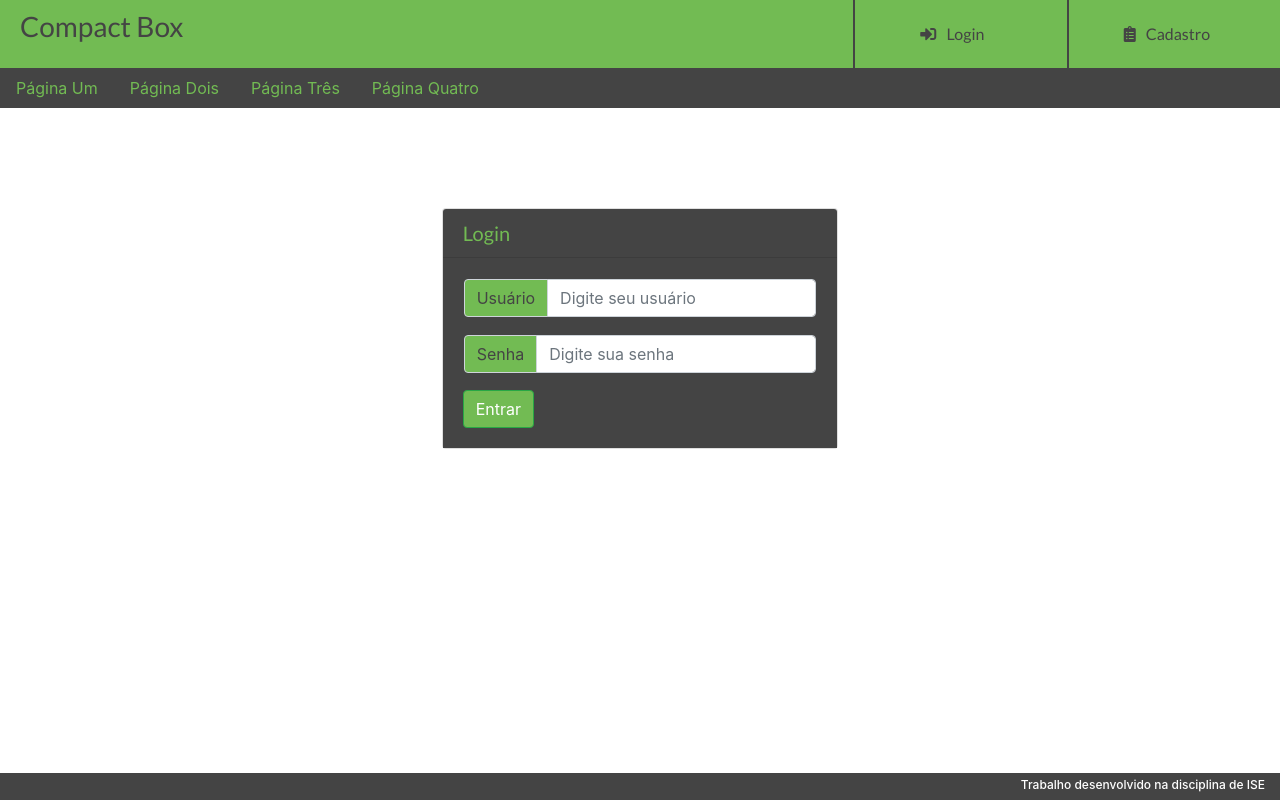
After one commit to hermino/Compact_Box_a_Smart_Outlet, a PHP site: page /login.php in a window 1280 px wide. The commit adds this page. Run offline with PHP 8.4, Linux system fonts and the light colour scheme; some libraries are stand-ins or nearby versions.

Commit message:
Criando a pagina de login

```diff
--- a/estilo/css/estilo.css
+++ b/estilo/css/estilo.css
@@ -7,36 +7,52 @@ body {
   display: flex;
   flex-direction: column;
   min-height: 100%; }
-  body .container-fluid .primeira {
+  body .pg-header .primeira {
     background-color: #72bb53; }
-    body .container-fluid .primeira .col-md-8 {
+    body .pg-header .primeira .col-md-8 {
       font-family: Lato;
       color: #444444; }
-      body .container-fluid .primeira .col-md-8 h3 {
+      body .pg-header .primeira .col-md-8 h3 {
         padding: 10px 5px; }
-    body .container-fluid .primeira .col-md-2 .row .login {
+    body .pg-header .primeira .col-md-2 .row .login {
       color: #444444;
       text-decoration: none;
       font-family: Lato;
       text-align: right;
-      padding: 20px 55px;
+      padding: 22px 65px;
       border-left: 2px solid #444444; }
-      body .container-fluid .primeira .col-md-2 .row .login i {
+      body .pg-header .primeira .col-md-2 .row .login i {
         margin-right: 7px; }
-    body .container-fluid .primeira .col-md-2 .row .cadastro {
+    body .pg-header .primeira .col-md-2 .row .cadastro {
       color: #444444;
       font-family: Lato;
       text-decoration: none;
       font-family: Lato;
-      padding: 20px 50px;
+      padding: 22px 55px;
       border-left: 2px solid #444444;
       border-width: 0px 0px 0px 2px; }
-      body .container-fluid .primeira .col-md-2 .row .cadastro i {
+      body .pg-header .primeira .col-md-2 .row .cadastro i {
         margin-right: 7px; }
-  body .container-fluid .segunda {
+  body .pg-header .segunda {
     background-color: #444444; }
-    body .container-fluid .segunda .nav .nav-item .nav-link {
+    body .pg-header .segunda .nav .nav-item .nav-link {
       color: #72bb53; }
+  body .pg-login .primeira .box-1 {
+    margin-top: 100px; }
+    body .pg-login .primeira .box-1 .card .card-header {
+      background-color: #444444;
+      color: #72bb53;
+      font-family: Lato; }
+    body .pg-login .primeira .box-1 .card .card-body {
+      background-color: #444444; }
+      body .pg-login .primeira .box-1 .card .card-body .input-group {
+        border: 1px solid #444444;
+        border-radius: 6px 6px 6px 6px; }
+        body .pg-login .primeira .box-1 .card .card-body .input-group .input-group-prepend .input-group-text {
+          color: #444444;
+          background-color: #72bb53; }
+      body .pg-login .primeira .box-1 .card .card-body .btn-entrar {
+        background-color: #72bb53; }
 
 footer {
   margin-top: auto; }
--- a/estilo/css/estilo.scss
+++ b/estilo/css/estilo.scss
@@ -2,6 +2,7 @@
 
 $cor_verde : #72bb53;
 $cor_preta : #444444;
+$cor_cinza : #d2d0d0;
 
 html {
     height: 100%;
@@ -13,9 +14,7 @@ body {
     flex-direction: column;
     min-height: 100%;
 
-    .container-fluid {
-
-
+    .pg-header{
 
         .primeira {
             background-color: $cor_verde;
@@ -34,7 +33,7 @@ body {
                 text-decoration: none;
                 font-family: Lato;
                 text-align: right;
-                padding: 20px 55px;
+                padding: 22px 65px;
                 border-left: 2px solid $cor_preta;
 
 
@@ -48,7 +47,7 @@ body {
                 font-family: Lato;
                 text-decoration: none;
                 font-family: Lato;
-                padding: 20px 50px;
+                padding: 22px 55px;
                 border-left: 2px solid $cor_preta;
                 border-width: 0px 0px 0px 2px;
 
@@ -65,6 +64,47 @@ body {
 
                 .nav-item .nav-link {
                     color: $cor_verde;
+                }
+            }
+        }
+    }
+
+    .pg-login {
+
+        .primeira {
+
+            .box-1 {
+                margin-top: 100px;
+
+                .card {
+
+                    .card-header {
+                        background-color: $cor_preta;
+                        color: $cor_verde;
+                        font-family: Lato;
+
+                    }
+
+                    .card-body {
+                        background-color: $cor_preta;
+
+                        .input-group {
+                            border: 1px solid $cor_preta;
+                            border-radius: 6px 6px 6px 6px;
+
+                            .input-group-prepend {
+
+                                .input-group-text {
+                                    color: $cor_preta;
+                                    background-color: $cor_verde;
+                                }
+                            }
+                        }
+
+                        .btn-entrar {
+                            background-color: $cor_verde;
+                        }
+                    }
                 }
             }
         }
--- a/includes/header.php
+++ b/includes/header.php
@@ -7,18 +7,17 @@
         <link rel="stylesheet" href="./estilo/css/estilo.css">
         <link rel="stylesheet" href="https://use.fontawesome.com/releases/v5.5.0/css/all.css" integrity="sha384-B4dIYHKNBt8Bc12p+WXckhzcICo0wtJAoU8YZTY5qE0Id1GSseTk6S+L3BlXeVIU" crossorigin="anonymous">
         <script src="./estilo/js/jquery.min.js"></script>
-        <script src="../estilo/js/bootstrap.min.js"></script>
+        <script src="./estilo/js/bootstrap.min.js"></script>
     </head>
     <body>
-        <header>
-            <div class="container-fluid">
+        <header class="container-fluid pg-header">
                 <div class="row primeira">
                     <div class="col-md-8">
                         <h3>Compact Box</h3>
                     </div>
                     <div class="col-md-2">
                         <div class="row">
-                            <a class="login" href="#" role="button"><i class="fas fa-sign-in-alt"></i> Login</a>
+                            <a class="login" href="./login.php" role="button"><i class="fas fa-sign-in-alt"></i> Login</a>
                         </div>
                     </div>
                     <div class="col-md-2">
--- /dev/null
+++ b/login.php
@@ -0,0 +1,40 @@
+<?php
+
+include('./includes/header.php');
+?>
+
+<section class="container-fluid pg-login">
+    <div class="row primeira">
+
+        <div class="col-md-4"></div>
+
+        <div class="col-md-4 box-1">
+            <div class="card">
+                <h5 class="card-header">Login</h5>
+                <div class="card-body">
+                    <div class="input-group mb-3">
+                        <div class="input-group-prepend box-usuario-background">
+                            <span class="input-group-text box-usuario-nome" id="basic-addon1">Usuário</span>
+                        </div>
+                        <input type="text" class="form-control" placeholder="Digite seu usuário" aria-label="Username" aria-describedby="basic-addon1">
+                    </div>
+
+                    <div class="input-group mb-3">
+                        <div class="input-group-prepend box-senha-background">
+                            <span class="input-group-text box-senha-nome" id="basic-addon1">Senha</span>
+                        </div>
+                        <input type="text" class="form-control" placeholder="Digite sua senha" aria-label="Username" aria-describedby="basic-addon1">
+                    </div>
+
+                    <button type="submit" class="btn btn-success btn-entrar">Entrar</button>
+                </div>
+            </div>
+        </div>
+
+        <div class="col-md-4"></div>
+    </div>
+</section>
+
+<?php
+
+include('./includes/footer.php');
--- a/nbproject/private/private.xml
+++ b/nbproject/private/private.xml
@@ -4,7 +4,11 @@
     <open-files xmlns="http://www.netbeans.org/ns/projectui-open-files/2">
         <group>
             <file>file:/C:/xampp/htdocs/compactbox/index.php</file>
+            <file>file:/C:/xampp/htdocs/compactbox/includes/footer.php</file>
+            <file>file:/C:/xampp/htdocs/compactbox/login.php</file>
+            <file>file:/C:/xampp/htdocs/compactbox/estilo/css/estilo.scss</file>
             <file>file:/C:/xampp/htdocs/compactbox/includes/header.php</file>
+            <file>file:/C:/xampp/htdocs/compactbox/estilo/css/estilo.css</file>
         </group>
     </open-files>
 </project-private>
```
Also changed, not shown: 2 other files.
